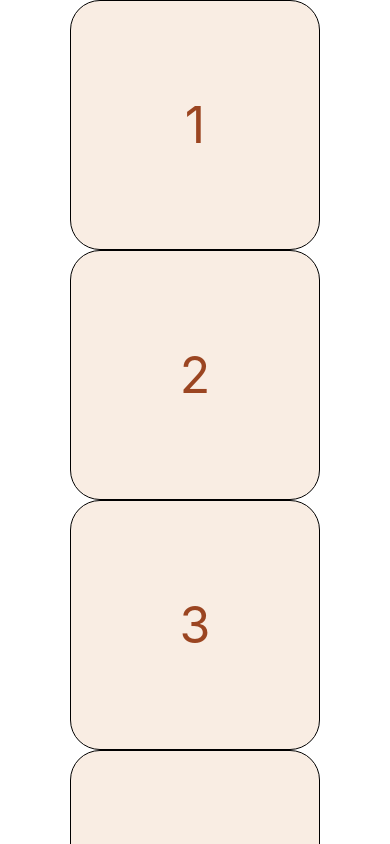
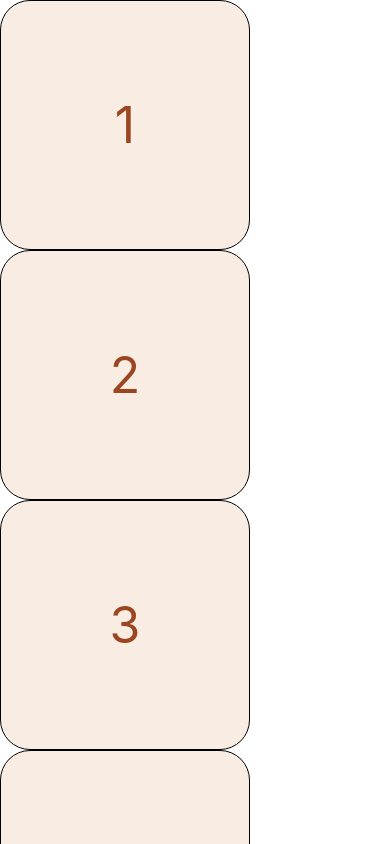
Before and after one commit to Stephanie-Castro-Dos-Santos/Test_React_Native, a React Native app in the folder test_react_native/: screen / in a window 390 px wide. Built offline with nearby package versions, Linux system fonts and the light colour scheme.

Commit message:
New FlatList with new style and distribution

```diff
--- a/test_react_native/App.js
+++ b/test_react_native/App.js
@@ -9,19 +9,6 @@ const days = [1,2,3,4,5];
 export default function App() {
   return (
     <View style={styles.container}>
-      {
-      /*<Text style={[styles2.text]}>Hello World! I'm Queen the Bichon</Text>
-      <Text style={[styles2.text]}>Welcome to my app</Text>
-      <Image
-        source={{
-          uri: 'https://images.hola.com/imagenes/mascotas/20180504123602/bichon-maltes-evitar-agresividad/0-563-608/bichon-maltes-t.jpg?tx=w_1200',
-        }}
-      />
-      <Image
-        source={require('./assets/maltes.png')}
-      />*/
-      }
-
       <FlatList
         data={days}
         renderItem={({item})=>(
@@ -29,15 +16,9 @@ export default function App() {
             <Text style={styles.text}>{item}</Text>
           </View>
         )}
-        //horizontal
       />
 
 
-      {/*days.map((day)=>(
-        <View style={styles.box} key={day}>
-          <Text style={styles.text}>{day}</Text>
-        </View>
-      ))*/}
 
       <StatusBar style="auto" />
     </View>
@@ -47,8 +28,6 @@ export default function App() {
 const styles = StyleSheet.create({
   container: {
     flex: 1,
-    alignItems: 'center',
-    justifyContent: 'center',
     gap: 10
   },
 
```
